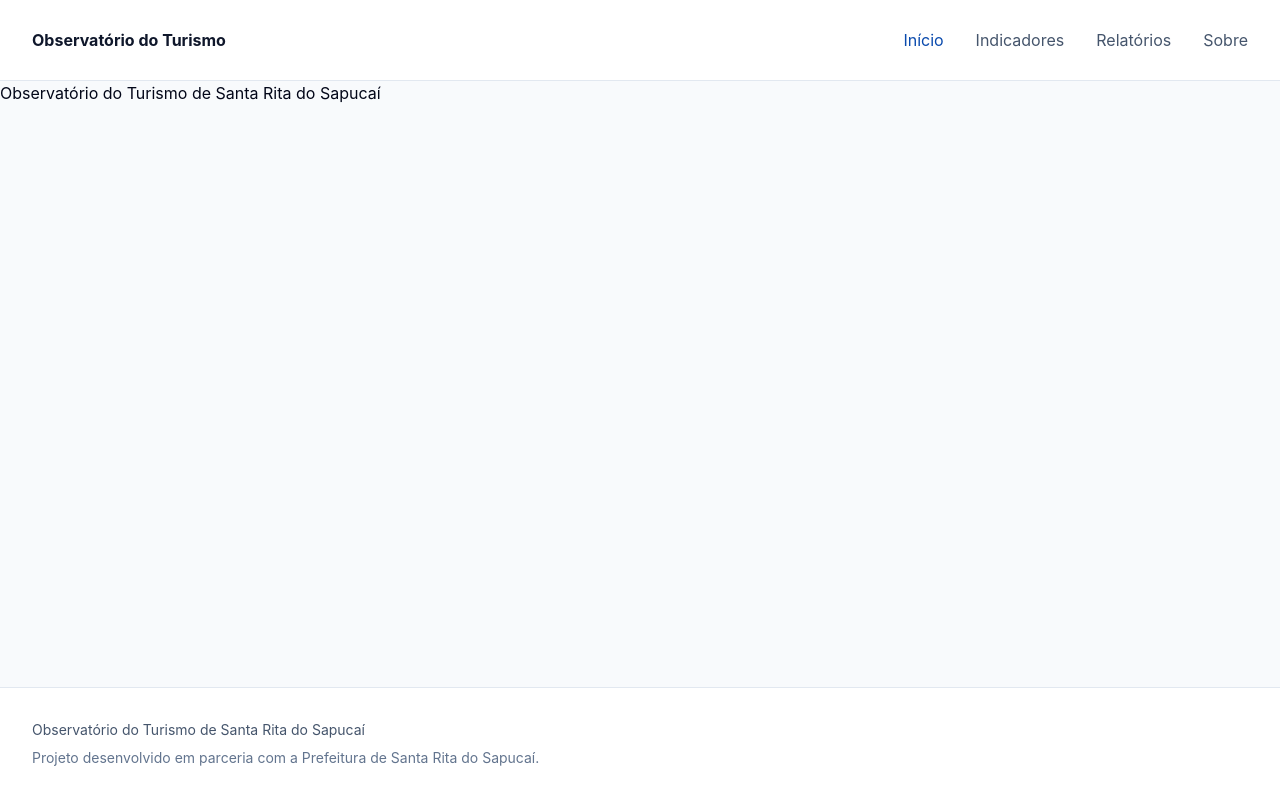
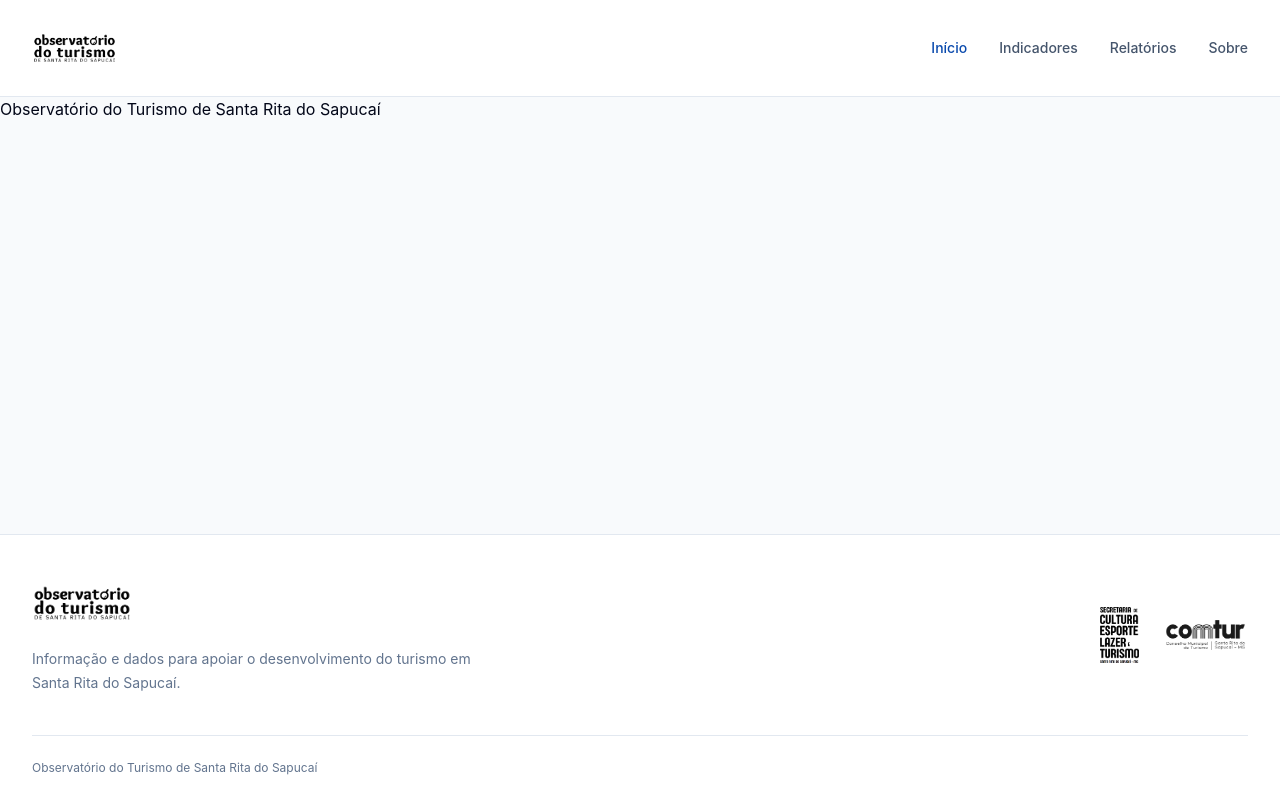
Before and after one commit to MatheusNetto1/srs-tour, a React (Vite) app in the folder frontend/: page /#/ in a window 1280 px wide. Built offline with nearby package versions, Linux system fonts and the light colour scheme.

Commit message:
feat: improve shared public UI components

```diff
--- a/frontend/src/components/layout/Footer.tsx
+++ b/frontend/src/components/layout/Footer.tsx
@@ -1,15 +1,42 @@
+import { logos } from "../../constants/assets";
 import { PageContainer } from "./PageContainer";
 
 export function Footer() {
 	return (
 		<footer className="mt-auto border-t border-slate-200 bg-white">
-			<PageContainer>
-				<div className="py-8 text-sm text-slate-600">
-					<p>Observatório do Turismo de Santa Rita do Sapucaí</p>
+			<PageContainer size="wide">
+				<div className="grid gap-10 py-10 md:grid-cols-[1fr_auto] md:items-center">
+					<div>
+						<img
+							src={logos.observatorio.black}
+							alt="Observatório do Turismo de Santa Rita do Sapucaí"
+							className="h-14 w-auto object-contain"
+						/>
 
-					<p className="mt-2 text-slate-500">
-						Projeto desenvolvido em parceria com a Prefeitura de Santa Rita do
-						Sapucaí.
+						<p className="mt-4 max-w-md text-sm leading-6 text-slate-500">
+							Informação e dados para apoiar o desenvolvimento do turismo em
+							Santa Rita do Sapucaí.
+						</p>
+					</div>
+
+					<div className="flex flex-wrap items-center gap-6">
+						<img
+							src={logos.smcelt.black}
+							alt="Secretaria Municipal de Cultura, Esporte, Lazer e Turismo"
+							className="h-14 w-auto object-contain"
+						/>
+
+						<img
+							src={logos.comtur.black}
+							alt="Conselho Municipal de Turismo"
+							className="h-12 w-auto object-contain"
+						/>
+					</div>
+				</div>
+
+				<div className="border-t border-slate-200 py-6">
+					<p className="text-xs text-slate-500">
+						Observatório do Turismo de Santa Rita do Sapucaí
 					</p>
 				</div>
 			</PageContainer>
--- a/frontend/src/components/layout/Header.tsx
+++ b/frontend/src/components/layout/Header.tsx
@@ -1,86 +1,103 @@
 import { Menu, X } from "lucide-react";
 import { useState } from "react";
-import { Link, NavLink } from "react-router-dom";
+import { NavLink } from "react-router-dom";
+
+import { logos } from "../../constants/assets";
 import { PageContainer } from "./PageContainer";
 
 const navigation = [
-	{ name: "Início", href: "/" },
-	{ name: "Indicadores", href: "/indicadores" },
-	{ name: "Relatórios", href: "/relatorios" },
-	{ name: "Sobre", href: "/sobre" },
+	{
+		label: "Início",
+		to: "/",
+	},
+	{
+		label: "Indicadores",
+		to: "/indicadores",
+	},
+	{
+		label: "Relatórios",
+		to: "/relatorios",
+	},
+	{
+		label: "Sobre",
+		to: "/sobre",
+	},
 ];
 
 export function Header() {
-	const [menuOpen, setMenuOpen] = useState(false);
+	const [isMenuOpen, setIsMenuOpen] = useState(false);
 
 	return (
 		<header className="border-b border-slate-200 bg-white">
-			<PageContainer>
-				<div className="flex h-20 items-center justify-between">
-					<Link
+			<PageContainer size="wide">
+				<div className="flex h-24 items-center justify-between">
+					<NavLink
 						to="/"
+						aria-label="Página inicial do Observatório do Turismo"
 						className="flex items-center gap-3"
-						aria-label="Página inicial do Observatório do Turismo"
+						onClick={() => setIsMenuOpen(false)}
 					>
-						<span className="font-bold text-slate-900">
-							Observatório do Turismo
-						</span>
-					</Link>
+						<img
+							src={logos.observatorio.black}
+							alt="Observatório do Turismo de Santa Rita do Sapucaí"
+							className="h-12 w-auto object-contain"
+						/>
+					</NavLink>
 
 					<nav
+						aria-label="Navegação principal"
 						className="hidden items-center gap-8 md:flex"
-						aria-label="Navegação principal"
 					>
 						{navigation.map((item) => (
 							<NavLink
-								key={item.href}
-								to={item.href}
+								key={item.to}
+								to={item.to}
 								className={({ isActive }) =>
 									[
 										"text-sm font-medium transition-colors",
 										isActive
-											? "text-[#0A4AAD]"
+											? "text-brand-blue"
 											: "text-slate-600 hover:text-slate-950",
 									].join(" ")
 								}
 							>
-								{item.name}
+								{item.label}
 							</NavLink>
 						))}
 					</nav>
 
 					<button
 						type="button"
+						aria-label={isMenuOpen ? "Fechar menu" : "Abrir menu"}
+						aria-expanded={isMenuOpen}
 						className="rounded-lg p-2 text-slate-700 md:hidden"
-						onClick={() => setMenuOpen((current) => !current)}
-						aria-label={menuOpen ? "Fechar menu" : "Abrir menu"}
-						aria-expanded={menuOpen}
+						onClick={() => setIsMenuOpen((current) => !current)}
 					>
-						{menuOpen ? <X /> : <Menu />}
+						{isMenuOpen ? <X size={24} /> : <Menu size={24} />}
 					</button>
 				</div>
 
-				{menuOpen && (
+				{isMenuOpen && (
 					<nav
+						aria-label="Navegação mobile"
 						className="border-t border-slate-100 py-4 md:hidden"
-						aria-label="Navegação mobile"
 					>
-						<div className="flex flex-col gap-2">
+						<div className="flex flex-col gap-1">
 							{navigation.map((item) => (
 								<NavLink
-									key={item.href}
-									to={item.href}
-									onClick={() => setMenuOpen(false)}
+									key={item.to}
+									to={item.to}
+									onClick={() => setIsMenuOpen(false)}
 									className={({ isActive }) =>
 										[
-											"rounded-lg px-3 py-2 text-sm font-medium",
+											"rounded-lg px-3 py-3 text-sm font-medium transition-colors",
 											isActive
-												? "bg-blue-50 text-[#0A4AAD]"
-												: "text-slate-600 hover:bg-slate-50",
+												? "bg-blue-50 text-brand-blue"
+												: "text-slate-600 hover:bg-slate-50 hover:text-slate-950",
 										].join(" ")
 									}
 								>
-									{item.name}
+									{item.label}
 								</NavLink>
 							))}
 						</div>
--- a/frontend/src/components/layout/PageContainer.tsx
+++ b/frontend/src/components/layout/PageContainer.tsx
@@ -3,15 +3,26 @@ import type { ReactNode } from "react";
 interface PageContainerProps {
 	children: ReactNode;
 	className?: string;
+	size?: "default" | "wide";
 }
+
+const sizes = {
+	default: "max-w-7xl",
+	wide: "max-w-[1440px]",
+};
 
 export function PageContainer({
 	children,
 	className = "",
+	size = "default",
 }: PageContainerProps) {
 	return (
 		<div
-			className={`mx-auto w-full max-w-7xl px-4 sm:px-6 lg:px-8 ${className}`}
+			className={[
+				"mx-auto w-full px-4 sm:px-6 lg:px-8",
+				sizes[size],
+				className,
+			].join(" ")}
 		>
 			{children}
 		</div>
--- a/frontend/src/components/ui/Badge.tsx
+++ b/frontend/src/components/ui/Badge.tsx
@@ -0,0 +1,28 @@
+import type { ReactNode } from "react";
+
+type BadgeVariant = "published" | "draft" | "info";
+
+interface BadgeProps {
+	children: ReactNode;
+	variant?: BadgeVariant;
+}
+
+const variants: Record<BadgeVariant, string> = {
+	published: "bg-emerald-50 text-emerald-700 ring-emerald-600/20",
+	draft: "bg-slate-100 text-slate-600 ring-slate-500/20",
+	info: "bg-blue-50 text-brand-blue ring-brand-blue/20",
+};
+
+export function Badge({ children, variant = "info" }: BadgeProps) {
+	return (
+		<span
+			className={[
+				"inline-flex items-center rounded-full px-2.5 py-1",
+				"text-xs font-medium ring-1 ring-inset",
+				variants[variant],
+			].join(" ")}
+		>
+			{children}
+		</span>
+	);
+}
--- a/frontend/src/components/ui/Button.tsx
+++ b/frontend/src/components/ui/Button.tsx
@@ -0,0 +1,43 @@
+import type { ButtonHTMLAttributes, ReactNode } from "react";
+
+type ButtonVariant = "primary" | "secondary" | "ghost" | "danger";
+
+interface ButtonProps extends ButtonHTMLAttributes<HTMLButtonElement> {
+	children: ReactNode;
+	variant?: ButtonVariant;
+}
+
+const variants: Record<ButtonVariant, string> = {
+	primary:
+		"bg-brand-blue text-white hover:bg-blue-800 focus-visible:ring-brand-blue",
+	secondary:
+		"border border-slate-300 bg-white text-slate-700 hover:bg-slate-50 focus-visible:ring-slate-400",
+	ghost:
+		"bg-transparent text-slate-600 hover:bg-slate-100 hover:text-slate-950 focus-visible:ring-slate-400",
+	danger: "bg-red-600 text-white hover:bg-red-700 focus-visible:ring-red-600",
+};
+
+export function Button({
+	children,
+	variant = "primary",
+	className = "",
+	type = "button",
+	...props
+}: ButtonProps) {
+	return (
+		<button
+			type={type}
+			className={[
+				"inline-flex items-center justify-center gap-2 rounded-lg px-4 py-2.5",
+				"text-sm font-semibold transition-colors",
+				"focus-visible:outline-none focus-visible:ring-2 focus-visible:ring-offset-2",
+				"disabled:pointer-events-none disabled:opacity-50",
+				variants[variant],
+				className,
+			].join(" ")}
+			{...props}
+		>
+			{children}
+		</button>
+	);
+}
--- a/frontend/src/components/ui/Card.tsx
+++ b/frontend/src/components/ui/Card.tsx
@@ -0,0 +1,20 @@
+import type { HTMLAttributes, ReactNode } from "react";
+
+interface CardProps extends HTMLAttributes<HTMLDivElement> {
+	children: ReactNode;
+}
+
+export function Card({ children, className = "", ...props }: CardProps) {
+	return (
+		<div
+			className={[
+				"rounded-2xl border border-slate-200 bg-white",
+				"shadow-sm",
+				className,
+			].join(" ")}
+			{...props}
+		>
+			{children}
+		</div>
+	);
+}
--- /dev/null
+++ b/frontend/src/components/ui/DemoNotice.tsx
@@ -0,0 +1,17 @@
+import { Info } from "lucide-react";
+
+interface DemoNoticeProps {
+	children?: string;
+}
+
+export function DemoNotice({
+	children = "Os dados apresentados nesta versão são demonstrativos e serão substituídos pelos dados oficiais do Observatório.",
+}: DemoNoticeProps) {
+	return (
+		<div className="flex gap-3 rounded-xl border border-blue-200 bg-blue-50 px-4 py-3 text-sm text-blue-900">
+			<Info className="mt-0.5 shrink-0" size={18} />
+
+			<p className="leading-6">{children}</p>
+		</div>
+	);
+}
--- a/frontend/src/components/ui/Select.tsx
+++ b/frontend/src/components/ui/Select.tsx
@@ -0,0 +1,35 @@
+import type { SelectHTMLAttributes } from "react";
+
+interface SelectProps extends SelectHTMLAttributes<HTMLSelectElement> {
+	label: string;
+}
+
+export function Select({
+	label,
+	id,
+	className = "",
+	children,
+	...props
+}: SelectProps) {
+	return (
+		<div className="flex flex-col gap-2">
+			<label htmlFor={id} className="text-sm font-medium text-slate-700">
+				{label}
+			</label>
+
+			<select
+				id={id}
+				className={[
+					"rounded-lg border border-slate-300 bg-white px-3 py-2.5",
+					"text-sm text-slate-700 shadow-sm",
+					"outline-none transition",
+					"focus:border-brand-blue focus:ring-2 focus:ring-brand-blue/20",
+					className,
+				].join(" ")}
+				{...props}
+			>
+				{children}
+			</select>
+		</div>
+	);
+}
--- /dev/null
+++ b/frontend/src/constants/assets.ts
@@ -0,0 +1,37 @@
+const baseUrl = import.meta.env.BASE_URL;
+
+export const logos = {
+	observatorio: {
+		black: `${baseUrl}logos/observatorio/Logo_OT_preto.png`,
+		white: `${baseUrl}logos/observatorio/Logo_OT_branco.png`,
+		pink: `${baseUrl}logos/observatorio/Logo_OT_rosa.png`,
+	},
+
+	santaRita: {
+		black: `${baseUrl}logos/santa-rita/Descritivo(PT)_Preto.png`,
+		white: `${baseUrl}logos/santa-rita/Descritivo(PT)_Branco.png`,
+	},
+
+	comtur: {
+		black: `${baseUrl}logos/comtur/Logo_COMTUR_2025_preto.png`,
+		white: `${baseUrl}logos/comtur/Logo_COMTUR_2025_branco.png`,
+		principal: `${baseUrl}logos/comtur/Logo_COMTUR_2025_principal.png`,
+	},
+
+	smcelt: {
+		black: `${baseUrl}logos/smcelt/Logo_SMCELT_preto_semfundo.png`,
+		white: `${baseUrl}logos/smcelt/Logo_SMCELT_branco_semfundo.png`,
+		principal: `${baseUrl}logos/smcelt/Logo_SMCELT_principal_semfundo.png`,
+	},
+
+	caminhosMantiqueira: {
+		principal: `${baseUrl}logos/caminhos-mantiqueira/Circuito.png`,
+		white: `${baseUrl}logos/caminhos-mantiqueira/Circuito_branco.png`,
+		gray: `${baseUrl}logos/caminhos-mantiqueira/Circuito_cinza.png`,
+	},
+
+	minas: {
+		principal: `${baseUrl}logos/minas/marcaminas.png`,
+		white: `${baseUrl}logos/minas/marcaminas_Branco.png`,
+	},
+} as const;
--- a/frontend/src/index.css
+++ b/frontend/src/index.css
@@ -1,5 +1,18 @@
 @import "tailwindcss";
 
+@theme {
+	--color-brand-blue: #0a4aad;
+	--color-brand-purple: #6c5ce0;
+	--color-brand-magenta: #c750d6;
+
+	--color-chart-cyan: #5fe6e0;
+	--color-chart-sky: #27b7ed;
+	--color-chart-purple: #b986ed;
+	--color-chart-lilac: #e3b8f7;
+	--color-chart-yellow: #fada77;
+}
+
+@layer base {
 	html {
 		scroll-behavior: smooth;
 	}
@@ -19,3 +32,15 @@ select,
 	textarea {
 		font: inherit;
 	}
+}
+
+@layer utilities {
+	.bg-brand-gradient {
+		background: linear-gradient(
+			135deg,
+			var(--color-brand-blue),
+			var(--color-brand-purple),
+			var(--color-brand-magenta)
+		);
+	}
+}
```
Lines whose indentation alone changed are shown as unchanged.
